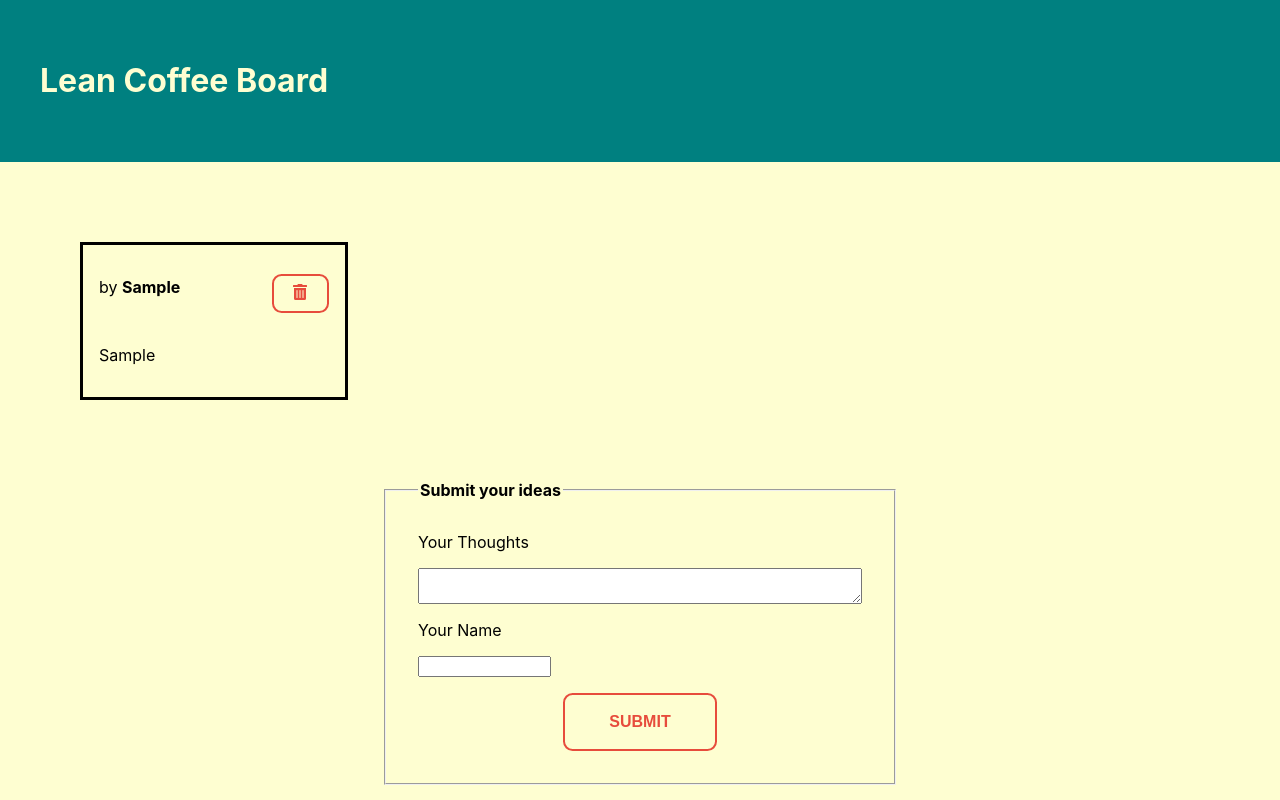
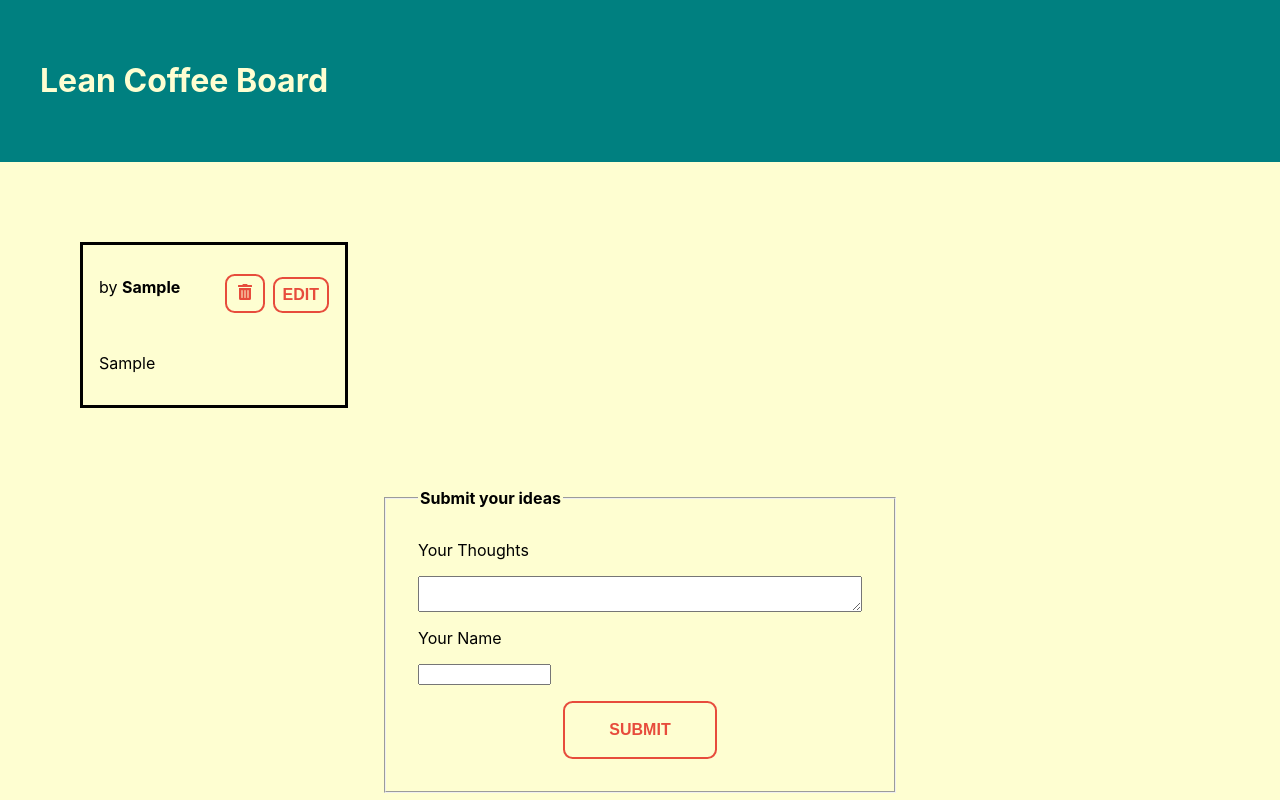
Before and after one commit to onebarloop/lean-coffee-board, a Next.js app: page / in a window 1280 px wide. Both pictures are taken after typing "Sample", "Sample" into the empty fields and a click on the button "SUBMIT". Built offline with nearby package versions, Linux system fonts and the light colour scheme.

Commit message:
Edit button works

```diff
--- a/components/Card/Card.js
+++ b/components/Card/Card.js
@@ -1,23 +1,42 @@
 import styled from "styled-components";
 import { FaTrashAlt } from "react-icons/fa";
 
-export default function Card({ entries, onDelete }) {
+import Edit from "../Edit/Edit";
+
+export default function Card({ entries, onDelete, onChange, onEdit }) {
   return (
     <StyledList>
       {entries.map((entry) => (
-        <StyledListItem key={entry.id}>
+        <StyledCard key={entry.id}>
+          <StyledListItem>
             <p>
               by <b>{entry.name}</b>
             </p>
             <button onClick={() => onDelete(entry.id)}>
               <FaTrashAlt />
             </button>
+            <button onClick={() => onEdit(entry.id, entry.edit)}>Edit</button>
             <p className="thoughts">{entry.thoughts}</p>
           </StyledListItem>
+          {entry.edit ? (
+            <Edit
+              thoughts={entry.thoughts}
+              id={entry.id}
+              onChange={onChange}
+              onEdit={onEdit}
+              edit={entry.edit}
+            />
+          ) : null}
+        </StyledCard>
       ))}
     </StyledList>
   );
 }
+
+const StyledCard = styled.div`
+  display: grid;
+  grid-template-columns: 1fr;
+`;
 
 const StyledList = styled.ul`
   display: grid;
@@ -27,19 +46,20 @@ const StyledList = styled.ul`
   list-style: none;
   padding: 5rem;
   margin: auto;
-  align-items: center;
+  align-items: start;
 `;
 
 const StyledListItem = styled.li`
   border: 3px solid black;
   padding: 1rem;
   display: grid;
-  grid-template-columns: 3fr 1fr;
+  gap: 0.5rem;
+  grid-template-columns: 3fr 1fr 1fr;
 
   .thoughts {
     margin-top: 2rem;
     grid-column-start: 1;
-    grid-column-end: 3;
+    grid-column-end: 4;
   }
 
   button {
--- /dev/null
+++ b/components/Edit/Edit.js
@@ -0,0 +1,72 @@
+import styled from "styled-components";
+
+export default function Edit({ thoughts, id, edit, onChange, onEdit }) {
+  const handleEdit = (event) => {
+    event.preventDefault();
+    onChange(id, event.target.value);
+  };
+
+  const save = (event) => {
+    event.preventDefault();
+    onEdit(id, edit);
+  };
+
+  return (
+    <StyledEdit onSubmit={save}>
+      <label htmlFor="edit">Edit your entry</label>
+      <textarea
+        name="edit"
+        id="edit"
+        onChange={handleEdit}
+        value={thoughts}
+      ></textarea>
+      <button>Save</button>
+    </StyledEdit>
+  );
+}
+
+const StyledEdit = styled.form`
+  display: flex;
+  gap: 1.5rem;
+  margin-top: 1rem;
+  background-color: black;
+  color: var(--yellow);
+  padding: 0.5rem;
+  border-radius: 0.6em;
+
+  button {
+    align-self: flex-end;
+    border: none;
+    color: var(--yellow);
+    background-color: #e74c3c;
+    padding: 0.5rem;
+
+    cursor: pointer;
+
+    -webkit-appearance: none;
+    -moz-appearance: none;
+    appearance: none;
+    background-color: transparent;
+    border: 2px solid #e74c3c;
+    border-radius: 0.6em;
+    color: #e74c3c;
+    cursor: pointer;
+
+    font-size: 1rem;
+    font-weight: 400;
+    line-height: 1;
+
+    text-decoration: none;
+    text-align: center;
+    text-transform: uppercase;
+    font-family: "Montserrat", sans-serif;
+    font-weight: 700;
+    -webkit-transition: box-shadow 300ms ease-in-out, color 300ms ease-in-out;
+    transition: box-shadow 300ms ease-in-out, color 300ms ease-in-out;
+    &:hover {
+      color: #fff;
+      outline: 0;
+      box-shadow: 0 0 40px 40px #e74c3c inset;
+    }
+  }
+`;
--- a/components/Form/Form.js
+++ b/components/Form/Form.js
@@ -8,6 +8,7 @@ export default function Form({ onNewEntry }) {
       name: event.target.elements.name.value,
       thoughts: event.target.elements.thoughts.value,
       id: nanoid(),
+      edit: false,
     });
     event.target.reset();
   };
--- a/pages/index.js
+++ b/pages/index.js
@@ -5,6 +5,7 @@ import { useState } from "react";
 
 export default function HomePage() {
   const [entries, setEntries] = useState([]);
+  console.log(entries);
 
   const handleNewEntry = (newEntry) => {
     setEntries([{ ...newEntry }, ...entries]);
@@ -14,12 +15,35 @@ export default function HomePage() {
     setEntries(entries.filter((entry) => entry.id !== id));
   };
 
+  const handleChange = (id, thoughts) => {
+    setEntries(
+      entries.map((entry) => {
+        if (entry.id === id) return { ...entry, thoughts };
+        return entry;
+      })
+    );
+  };
+
+  const handleEdit = (id, edit) => {
+    setEntries(
+      entries.map((entry) => {
+        if (entry.id === id) return { ...entry, edit: !edit };
+        return entry;
+      })
+    );
+  };
+
   console.log(entries);
 
   return (
     <>
       <Header />
-      <Card entries={entries} onDelete={handleDelete} />
+      <Card
+        entries={entries}
+        onDelete={handleDelete}
+        onChange={handleChange}
+        onEdit={handleEdit}
+      />
       <Form onNewEntry={handleNewEntry} />
     </>
   );
```
Lines whose indentation alone changed are shown as unchanged.
